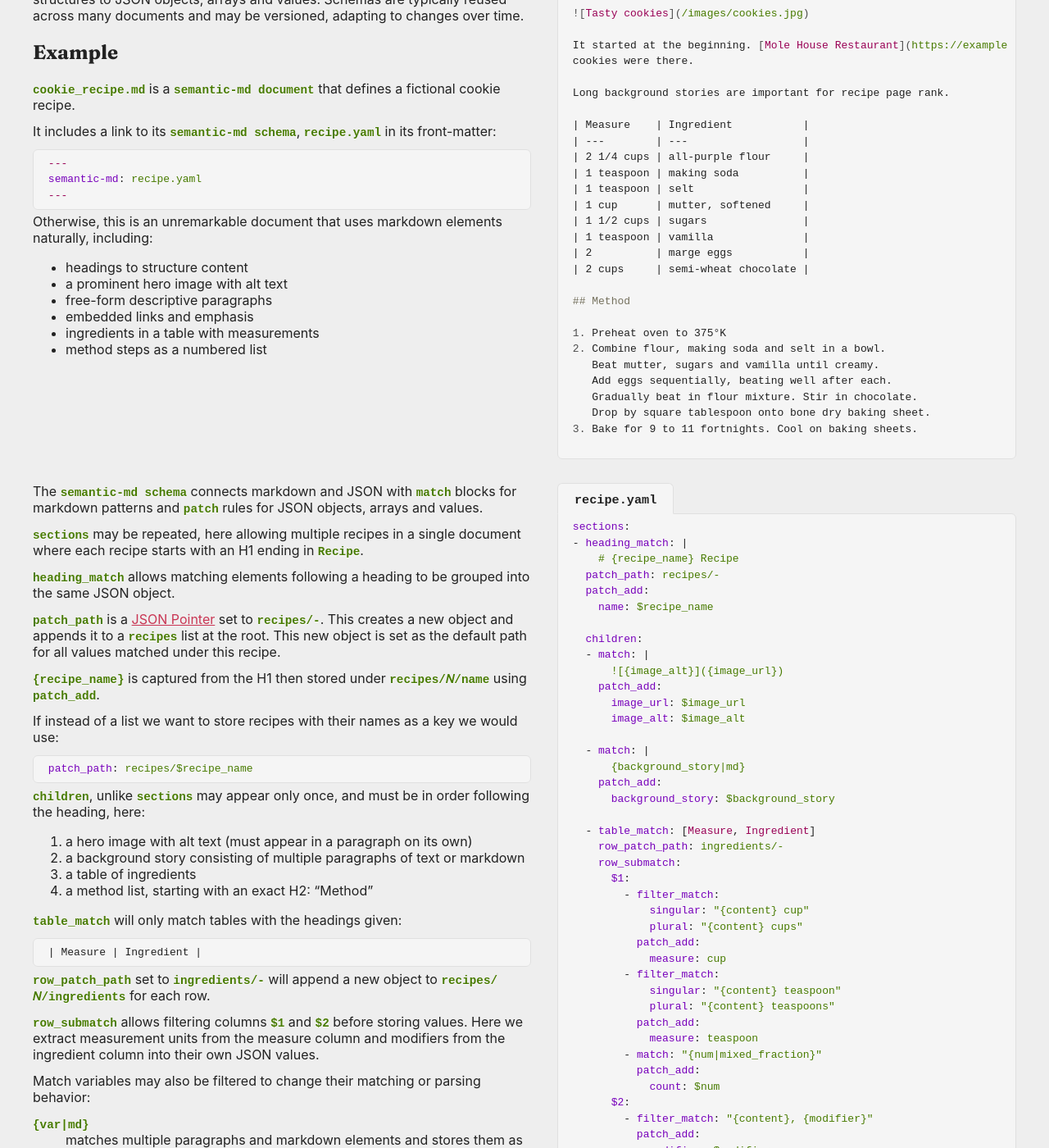
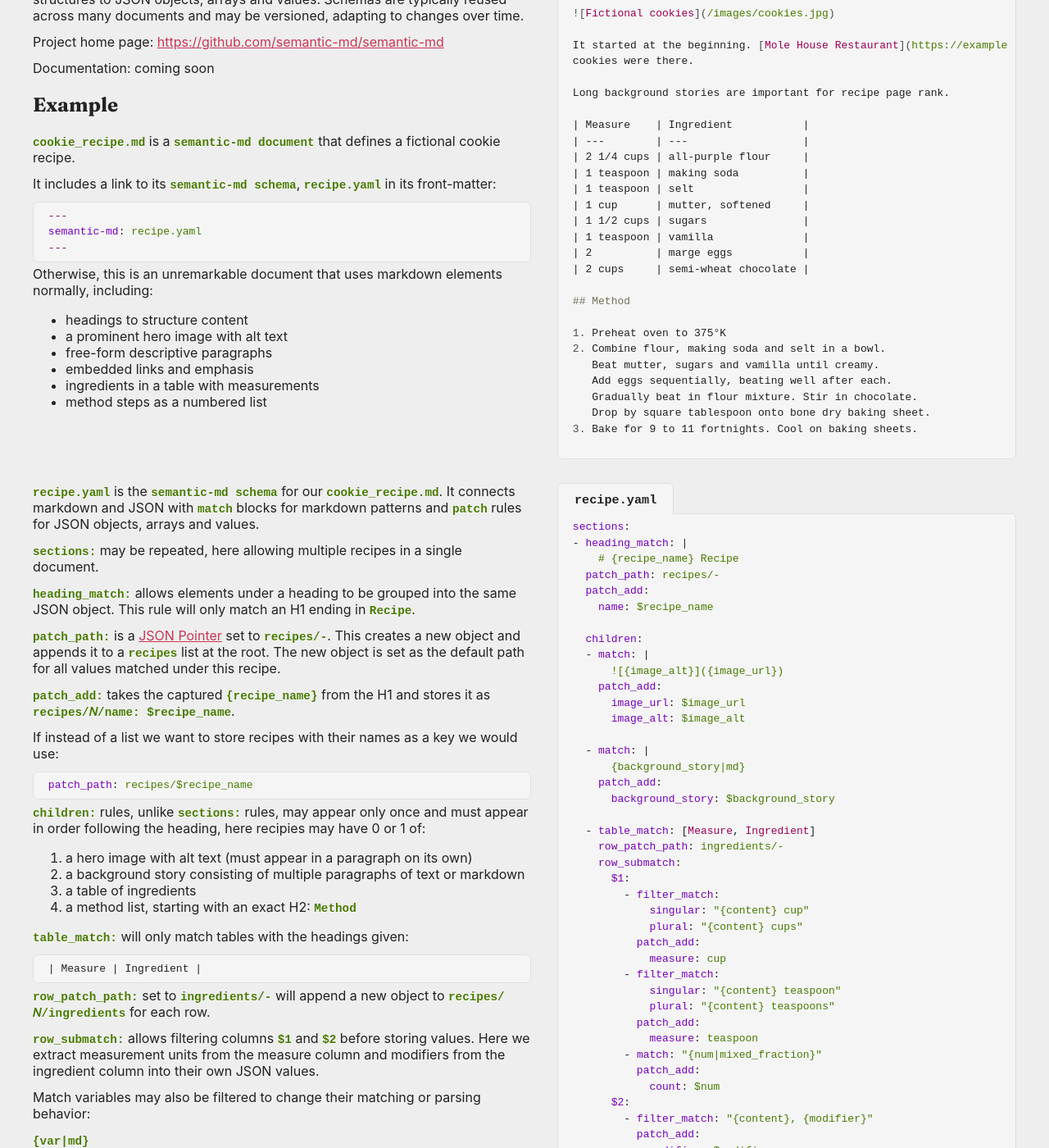
Before and after one commit to wardi/semanticmd.org, a Jekyll site: the page built from index.md, in a window 1280 px wide and 1400 px high, scrolled down 253 px. Shown: the whole window at 82% size. Built offline with Jekyll 4.4.1, drawn with Linux system fonts in a browser that asks for light colours; our own code applies the rules of GitHub Pages for plain Markdown files; some of the changed text lies outside the part shown.

Commit message:
basic example description

````diff
--- a/_layouts/default.html
+++ b/_layouts/default.html
@@ -318,7 +318,7 @@
   <footer>
     <div>
       <div>
-        <a href="https://github.com/semantic-md/semantic-md" target="_blank">
+        <a href="https://github.com/wardi/semanticmd.org" target="_blank">
           Report a bug or make a suggestion
         </a>
       </div>
--- a/example/cookie_recipe.md
+++ b/example/cookie_recipe.md
@@ -4,7 +4,7 @@ semantic-md: recipe.yaml
 
 # Fictional Mole House Cookie Recipe
 
-![Tasty cookies](/images/cookies.jpg)
+![Fictional cookies](/images/cookies.jpg)
 
 It started at the beginning. [Mole House Restaurant](https://example.com)
 cookies were there.
--- a/index.md
+++ b/index.md
@@ -20,6 +20,10 @@ structures to JSON objects, arrays and values. Schemas are typically
 reused across many documents and may be versioned, adapting to changes over
 time.
 
+Project home page: <https://github.com/semantic-md/semantic-md>
+
+Documentation: coming soon
+
 
 ## Example
 
@@ -37,7 +41,7 @@ semantic-md: recipe.yaml
 ```
 
 Otherwise, this is an unremarkable document that uses markdown
-elements naturally, including:
+elements normally, including:
 
 - headings to structure content
 - a prominent hero image with alt text
@@ -62,24 +66,24 @@ elements naturally, including:
 <div class="example" markdown="1">
 <div class="example-prose" markdown="1">
 
-The `semantic-md schema` connects markdown and JSON with
-`match` blocks for markdown patterns and `patch` rules for JSON objects,
-arrays and values.
+`recipe.yaml` is the `semantic-md schema` for our `cookie_recipe.md`.
+It connects markdown and JSON with `match` blocks for markdown patterns
+and `patch` rules for JSON objects, arrays and values.
 
-`sections` may be repeated, here allowing multiple recipes in a single
-document where each recipe starts with an H1 ending in `Recipe`.
+`sections:` may be repeated, here allowing multiple recipes in a single
+document.
 
-`heading_match` allows matching elements following a heading to be
-grouped into the same JSON object.
+`heading_match:` allows elements under a heading to be grouped into the
+same JSON object. This rule will only match an H1 ending in `Recipe`.
 
-`patch_path` is a
+`patch_path:` is a
 [JSON Pointer](https://datatracker.ietf.org/doc/html/rfc6901)
 set to `recipes/-`. This creates a new object and appends it to a
-`recipes` list at the root. This new object is set as the default path
+`recipes` list at the root. The new object is set as the default path
 for all values matched under this recipe.
 
-`{recipe_name}` is captured from the H1 then stored under `recipes/𝑁/name`
-using `patch_add`.
+`patch_add:` takes the captured `{recipe_name}` from the H1 and stores it as
+`recipes/𝑁/name: $recipe_name`.
 
 If instead of a list we want to store recipes with their names as a key
 we would use:
@@ -88,24 +92,24 @@ we would use:
 patch_path: recipes/$recipe_name
 ```
 
-`children`, unlike `sections` may appear only once, and must be
-in order following the heading, here:
+`children:` rules, unlike `sections:` rules, may appear only once and must appear
+in order following the heading, here recipies may have 0 or 1 of:
 
 1. a hero image with alt text (must appear in a paragraph on its own)
 2. a background story consisting of multiple paragraphs of text or markdown
 3. a table of ingredients
-4. a method list, starting with an exact H2: "Method"
+4. a method list, starting with an exact H2: `Method`
 
-`table_match` will only match tables with the headings given:
+`table_match:` will only match tables with the headings given:
 
 ```md
 | Measure | Ingredient |
 ```
 
-`row_patch_path` set to `ingredients/-` will append a new object to
+`row_patch_path:` set to `ingredients/-` will append a new object to
 `recipes/𝑁/ingredients` for each row.
 
-`row_submatch` allows filtering columns `$1` and `$2` before storing
+`row_submatch:` allows filtering columns `$1` and `$2` before storing
 values. Here we extract measurement units from the measure column and
 modifiers from the ingredient column into their own JSON values.
 
@@ -170,8 +173,40 @@ $ smd json cookie_recipe.md cookie_recipe.json
 </div>
 </div>
 
+<div class="example" markdown="1">
+<div class="example-prose" markdown="1">
+
+If no errors are found the JSON output will be saved in `cookie_recipe.json`.
+
+Each recipe is stored in an object under `recipes`.
+
+All background story paragraphs are collected into a single `background_story`
+markdown string value.
+
+Ingredients are separated into:
+
+`measure`
+: a normalized version of the measuring tool (if present)
+
+`count`
+: a numeric version of the mixed fraction amount
+
+`modifier`
+: an ingredient modifier (if present)
+
+`ingredient`
+: the base ingredient
+
+Method steps are stored as a list of strings in `steps`.
+
+</div>
+<div class="example-code" markdown="1">
+
 ### `cookie_recipe.json`
 
 ```json
 {% include_relative example/cookie_recipe.json %}
 ```
+
+</div>
+</div>
````
Also changed, not shown: other parts of index.md (+0 -1 lines).
